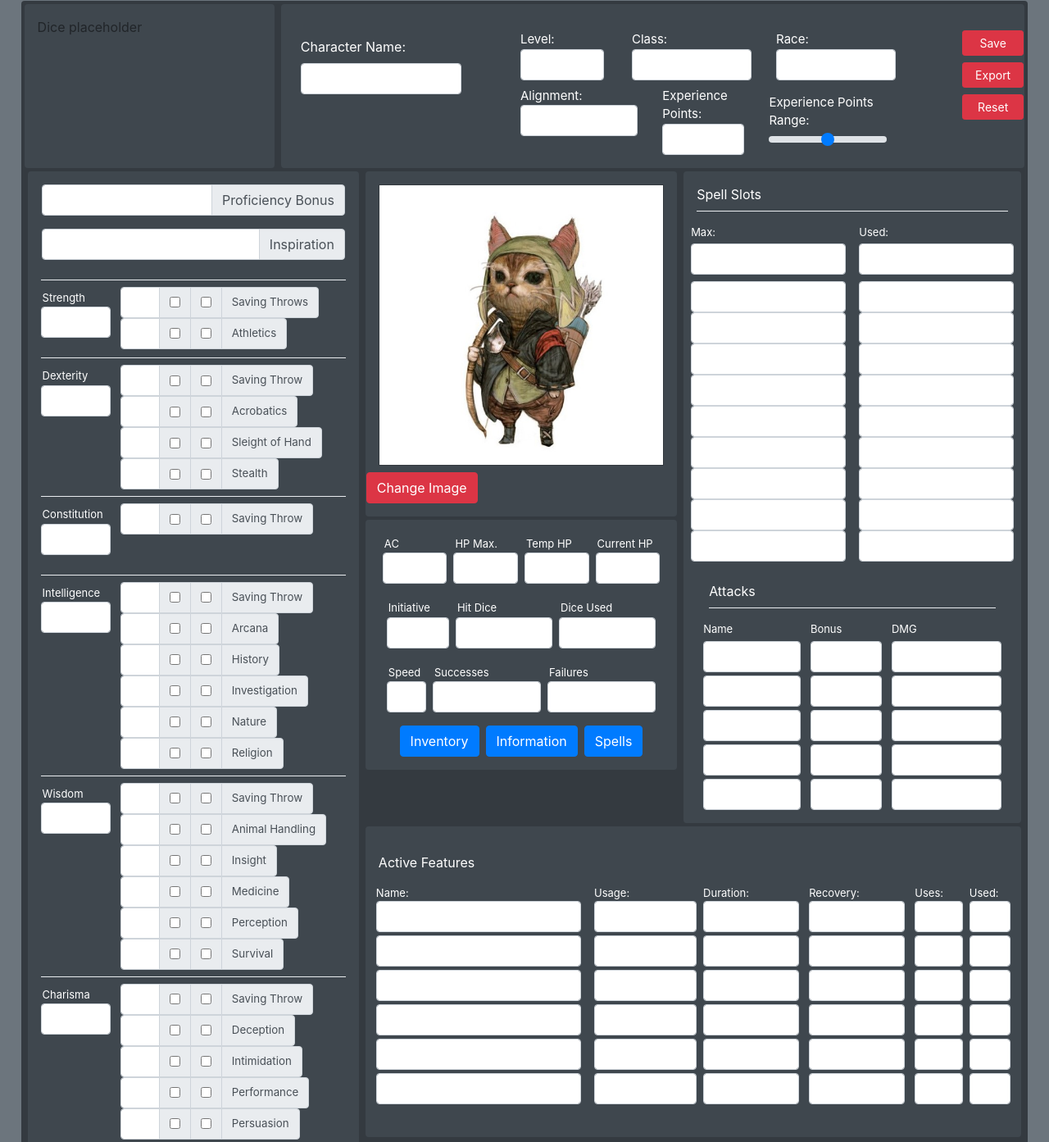
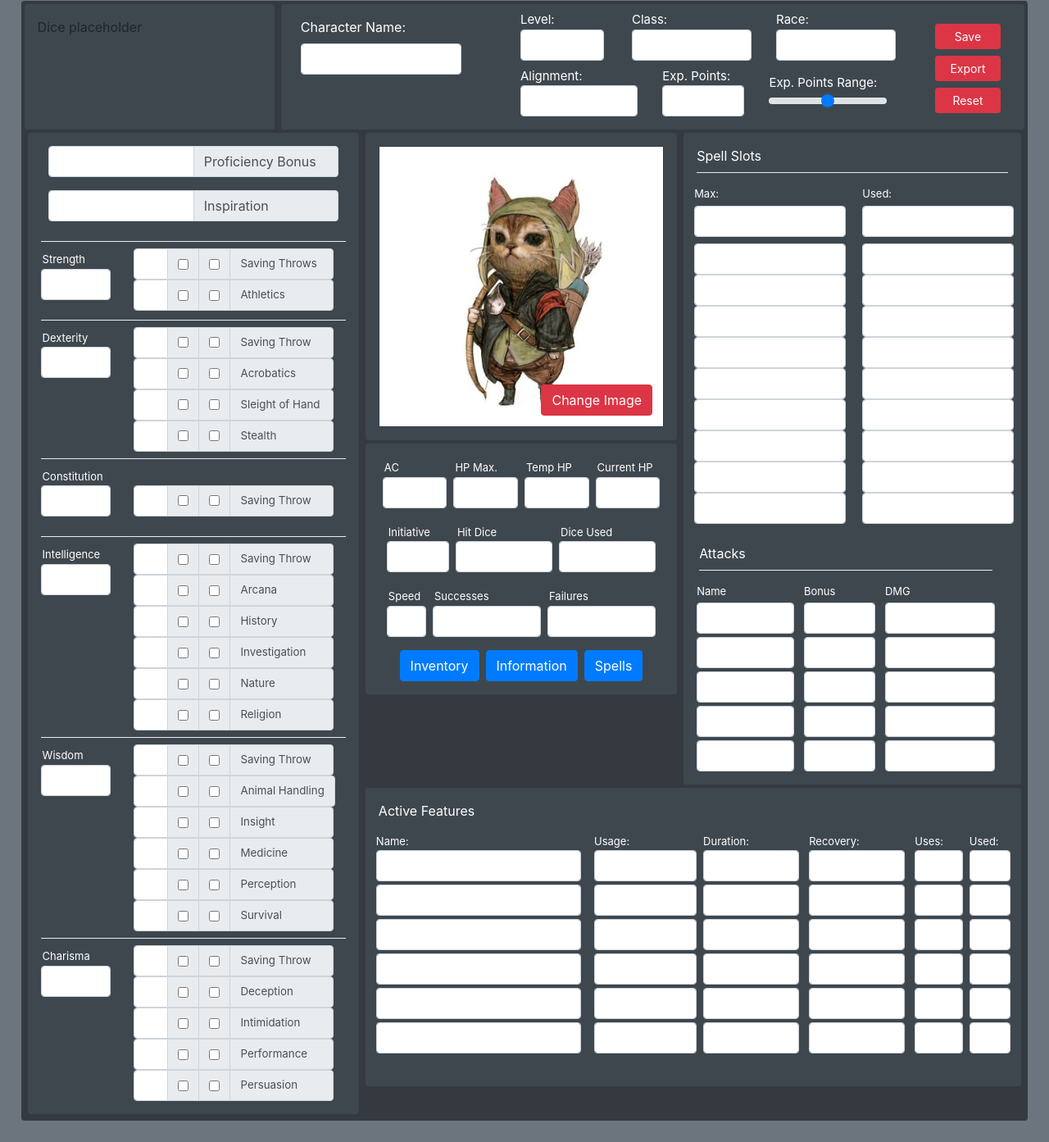
Before and after one commit to hansquiogue/cs326-final-eta, a plain HTML site: page dev-pages/character-sheet/character-sheet.html in a window 1280 px wide. Shown: the part 94-1487 px from the top of the page at 82% size. After the commit the page ends 1465 px from the top, so only its background shows below. Drawn offline with nearby package versions, Linux system fonts and the light colour scheme.

Commit message:
Aligned left and center clusters

```diff
--- a/dev-pages/character-sheet/character-sheet.css
+++ b/dev-pages/character-sheet/character-sheet.css
@@ -43,17 +43,11 @@ th,
   font-size: 15px;
 }
 
-img {
-  max-width: 100%;
-  max-height: 100%;
-  /* width: 400px;
-  height: 400px; */
-}
-
 .scroll-table {
   max-height: 22em;
   overflow: auto;
 }
+
 .table-delete {
   display: inline-block;
   vertical-align: middle;
@@ -88,3 +82,34 @@ img {
 .active-features-text {
   font-size: small;
 }
+
+/* User image */
+img {
+  max-width: 100%;
+  max-height: 100%;
+  /* width: 400px;
+  height: 400px; */
+}
+
+#user-image {
+  position: relative;
+}
+
+#change-img-btn {
+  position: absolute;
+  bottom: 30px;
+  right: 30px;
+}
+
+/* Skills aligning */
+#proficiency-append, #inspiration-append, .input-group > .skill-name {
+  min-width: 50%;
+}
+
+/* .input-group > .input-group-append {
+  flex: 0 0 20%;
+} */
+
+.input-group .input-group-text {
+  width: 100%;
+}
--- a/dev-pages/character-sheet/character-sheet.html
+++ b/dev-pages/character-sheet/character-sheet.html
@@ -68,11 +68,11 @@
       <!-- top cluster -->
       <div class="col top-cluster container section-container rounded p-3 ml-1">
         <div class="row">
-          <div class="col-sm-3 mt-4 mx-2 form-group">
+          <div class="col-sm-3 mx-2 form-group">
             <div class="text text-white">Character Name:</div>
             <input class="form-control mt-2" id="char-name">
           </div>
-          <div class="col-sm-7 mt-2 container">
+          <div class="col-sm-7 mt-n3 container">
             <div class="row mt-2">
               <div class="col-sm-3 mx-1">
                 <div class="top-cluster-mid-text">Level:</div>
@@ -92,52 +92,52 @@
                   <input class="form-control" id="alignment">
                 </div>
                 <div class="col-sm-3">
-                  <div class="top-cluster-mid-text">Experience Points:</div>
+                  <div class="top-cluster-mid-text">Exp. Points:</div>
                   <input class="form-control" id="exp-points">
                 </div>
                 <div class="col-sm-4 mt-2">
-                  <div class="top-cluster-mid-text">Experience Points Range:</div>
+                  <div class="top-cluster-mid-text">Exp. Points Range:</div>
                   <input type="range" class="custom-range" id="exp-range">
                 </div>
               </div>
             </div>
           </div>
-          <div class="col-sm-1 mt-2 justify-content-center">
-            <div class="row mt-2 "><button type="submit" class="btn btn-top btn-danger btn-sm"
+          <div class="col-sm-1">
+            <div class="row mt-2 mx-n5"><button type="submit" class="btn btn-top btn-danger btn-sm"
                 id="save-btn">Save</button>
             </div>
-            <div class="row mt-2"><button type="submit" class="btn btn-top btn-danger btn-sm"
+            <div class="row mt-2 mx-n5"><button type="submit" class="btn btn-top btn-danger btn-sm"
                 id="export-btn">Export</button>
             </div>
-            <div class="row mt-2"><button type="submit" class="btn btn-top btn-danger btn-sm"
+            <div class="row mt-2 mx-n5"><button type="submit" class="btn btn-top btn-danger btn-sm"
                 id="reset-btn">Reset</button>
             </div>
           </div>
         </div>
       </div>
-
-
     </div>
 
     <!-- TODO: THE REST -->
     <div class="row m-1 p-0">
       <!-- (Center) Left side skills-->
-      <div class="col-4 container section-container rounded p-3 mr-1 my-0">
-        <div class="row px-3">
+      <div class="col-4 container-fluid section-container rounded p-3 mr-1 my-0">
+        <div class="row px-4">
           <div class="input-group mb-3">
             <input type="text" class="form-control" aria-label="Proficiency" id="proficiencyBonus">
-            <div class="input-group-append">
+            <div class="input-group-append" id="proficiency-append">
               <span class="input-group-text" id="proficiency-label">Proficiency Bonus</span>
             </div>
           </div>
           <div class="input-group mb-3">
             <input type="text" class="form-control" aria-label="Inspiration" id="inspiration">
-            <div class="input-group-append">
+            <div class="input-group-append" id="inspiration-append">
               <span class="input-group-text" id="inspiration-label">Inspiration</span>
             </div>
           </div>
         </div>
+
         <div class="dropdown-divider"></div>
+
         <!-- Strength -->
         <div class="row">
           <div class="col-3 pr-0 mr-2">
@@ -146,7 +146,7 @@
               <input type="text" name="strength" id="strength" class="form-control" aria-label="Strength">
             </div>
           </div>
-          <div class="col px-1">
+          <div class="col mx-3 px-1">
             <!-- Strength Saving Throws -->
             <div class="skill input-group">
               <input type="text" class="form-control col-2" id="strSave">
@@ -160,7 +160,7 @@
                   <input type="checkbox" name="strSaveExp" id="strSaveExp">
                 </div>
               </div>
-              <div class="input-group-append">
+              <div class="input-group-append skill-name">
                 <span class="input-group-text">Saving Throws</span>
               </div>
             </div>
@@ -178,7 +178,7 @@
                   <input type="checkbox" name="athleticsExp" id="athleticsExp">
                 </div>
               </div>
-              <div class="input-group-append">
+              <div class="input-group-append skill-name">
                 <span class="input-group-text">Athletics</span>
               </div>
             </div>
@@ -196,7 +196,7 @@
               <input type="text" name="dexterity" id="dexterity" class="form-control" aria-label="dexterity">
             </div>
           </div>
-          <div class="col px-1">
+          <div class="col mx-3 px-1">
             <!-- Saving Throw -->
             <div class="skill input-group">
               <input type="text" class="form-control col-2" id="dexSave">
@@ -210,7 +210,7 @@
                   <input type="checkbox" name="dexSaveExp" id="dexSaveExp">
                 </div>
               </div>
-              <div class="input-group-append">
+              <div class="input-group-append skill-name">
                 <span class="input-group-text">Saving Throw</span>
               </div>
             </div>
@@ -228,7 +228,7 @@
                   <input type="checkbox" name="acrobaticsExp" id="acrobaticsExp">
                 </div>
               </div>
-              <div class="input-group-append">
+              <div class="input-group-append skill-name">
                 <span class="input-group-text">Acrobatics</span>
               </div>
             </div>
@@ -246,7 +246,7 @@
                   <input type="checkbox" name="sleightOfHandExp" id="sleightOfHandExp">
                 </div>
               </div>
-              <div class="input-group-append">
+              <div class="input-group-append skill-name">
                 <span class="input-group-text">Sleight of Hand</span>
               </div>
             </div>
@@ -264,7 +264,7 @@
                   <input type="checkbox" name="stealthExp" id="stealthExp">
                 </div>
               </div>
-              <div class="input-group-append">
+              <div class="input-group-append skill-name">
                 <span class="input-group-text">Stealth</span>
               </div>
             </div>
@@ -281,7 +281,7 @@
               <input type="text" name="constitution" id="constitution" class="form-control" aria-label="constitution">
             </div>
           </div>
-          <div class="col px-1">
+          <div class="col mx-3 mt-4 px-1">
             <!-- conSave -->
             <div class="skill input-group">
               <input type="text" class="form-control col-2" id="conSave">
@@ -295,7 +295,7 @@
                   <input type="checkbox" name="conSaveExp" id="conSaveExp">
                 </div>
               </div>
-              <div class="input-group-append">
+              <div class="input-group-append skill-name">
                 <span class="input-group-text">Saving Throw</span>
               </div>
             </div>
@@ -312,7 +312,7 @@
             </div>
           </div>
 
-          <div class="col px-1">
+          <div class="col mx-3 px-1">
             <!-- intSave -->
             <div class="skill input-group">
               <input type="text" class="form-control col-2" id="intSave">
@@ -326,7 +326,7 @@
                   <input type="checkbox" name="intSaveExp" id="intSaveExp">
                 </div>
               </div>
-              <div class="input-group-append">
+              <div class="input-group-append skill-name">
                 <span class="input-group-text">Saving Throw</span>
               </div>
             </div>
@@ -344,7 +344,7 @@
                   <input type="checkbox" name="arcanaExp" id="arcanaExp">
                 </div>
               </div>
-              <div class="input-group-append">
+              <div class="input-group-append skill-name">
                 <span class="input-group-text">Arcana</span>
               </div>
             </div>
@@ -362,7 +362,7 @@
                   <input type="checkbox" name="historyExp" id="historyExp">
                 </div>
               </div>
-              <div class="input-group-append">
+              <div class="input-group-append skill-name">
                 <span class="input-group-text">History</span>
               </div>
             </div>
@@ -380,7 +380,7 @@
                   <input type="checkbox" name="investigationExp" id="investigationExp">
                 </div>
               </div>
-              <div class="input-group-append">
+              <div class="input-group-append skill-name">
                 <span class="input-group-text">Investigation</span>
               </div>
             </div>
@@ -398,7 +398,7 @@
                   <input type="checkbox" name="natureExp" id="natureExp">
                 </div>
               </div>
-              <div class="input-group-append">
+              <div class="input-group-append skill-name">
                 <span class="input-group-text">Nature</span>
               </div>
             </div>
@@ -416,7 +416,7 @@
                   <input type="checkbox" name="religionExp" id="religionExp">
                 </div>
               </div>
-              <div class="input-group-append">
+              <div class="input-group-append skill-name">
                 <span class="input-group-text">Religion</span>
               </div>
             </div>
@@ -433,7 +433,7 @@
             </div>
           </div>
 
-          <div class="col px-1">
+          <div class="col mx-3 px-1">
             <!-- wisSave -->
             <div class="skill input-group">
               <input type="text" class="form-control col-2" id="wisSave">
@@ -447,7 +447,7 @@
                   <input type="checkbox" name="wisSaveExp" id="wisSaveExp">
                 </div>
               </div>
-              <div class="input-group-append">
+              <div class="input-group-append skill-name">
                 <span class="input-group-text">Saving Throw</span>
               </div>
             </div>
@@ -465,7 +465,7 @@
                   <input type="checkbox" name="animalHandlingExp" id="animalHandlingExp">
                 </div>
               </div>
-              <div class="input-group-append">
+              <div class="input-group-append skill-name">
                 <span class="input-group-text">Animal Handling</span>
               </div>
             </div>
@@ -483,7 +483,7 @@
                   <input type="checkbox" name="insightExp" id="insightExp">
                 </div>
               </div>
-              <div class="input-group-append">
+              <div class="input-group-append skill-name">
                 <span class="input-group-text">Insight</span>
               </div>
             </div>
@@ -501,7 +501,7 @@
                   <input type="checkbox" name="medicineExp" id="medicineExp">
                 </div>
               </div>
-              <div class="input-group-append">
+              <div class="input-group-append skill-name">
                 <span class="input-group-text">Medicine</span>
               </div>
             </div>
@@ -519,7 +519,7 @@
                   <input type="checkbox" name="perceptionExp" id="perceptionExp">
                 </div>
               </div>
-              <div class="input-group-append">
+              <div class="input-group-append skill-name">
                 <span class="input-group-text">Perception</span>
               </div>
             </div>
@@ -537,13 +537,15 @@
                   <input type="checkbox" name="survivalExp" id="survivalExp">
                 </div>
               </div>
-              <div class="input-group-append">
+              <div class="input-group-append skill-name">
                 <span class="input-group-text">Survival</span>
               </div>
             </div>
           </div>
         </div>
+
         <div class="dropdown-divider"></div>
+
         <div class="row">
           <div class="col-3 pr-0 mr-2">
             <div class="form-group">
@@ -552,7 +554,7 @@
             </div>
           </div>
 
-          <div class="col px-1">
+          <div class="col mx-3 px-1">
             <!-- chaSave -->
             <div class="skill input-group">
               <input type="text" class="form-control col-2" id="chaSave">
@@ -566,7 +568,7 @@
                   <input type="checkbox" name="chaSaveExp" id="chaSaveExp">
                 </div>
               </div>
-              <div class="input-group-append">
+              <div class="input-group-append skill-name">
                 <span class="input-group-text">Saving Throw</span>
               </div>
             </div>
@@ -584,7 +586,7 @@
                   <input type="checkbox" name="deceptionExp" id="deceptionExp">
                 </div>
               </div>
-              <div class="input-group-append">
+              <div class="input-group-append skill-name">
                 <span class="input-group-text">Deception</span>
               </div>
             </div>
@@ -602,7 +604,7 @@
                   <input type="checkbox" name="intimidationExp" id="intimidationExp">
                 </div>
               </div>
-              <div class="input-group-append">
+              <div class="input-group-append skill-name">
                 <span class="input-group-text">Intimidation</span>
               </div>
             </div>
@@ -620,7 +622,7 @@
                   <input type="checkbox" name="performanceExp" id="performanceExp">
                 </div>
               </div>
-              <div class="input-group-append">
+              <div class="input-group-append skill-name">
                 <span class="input-group-text">Performance</span>
               </div>
             </div>
@@ -638,21 +640,12 @@
                   <input type="checkbox" name="persuasionExp" id="persuasionExp">
                 </div>
               </div>
-              <div class="input-group-append">
+              <div class="input-group-append skill-name">
                 <span class="input-group-text">Persuasion</span>
               </div>
             </div>
-
-
           </div>
-
-
-
-
-
         </div>
-
-
       </div>
 
       <!-- right-hand parts -->
@@ -662,12 +655,12 @@
           <!-- middle column -->
           <div class="col user-img mr-1 ml-0 my-0 p-0">
             <!-- character image -->
-            <div class="row container section-container rounded mt-0 mx-0 mb-1 p-3">
+            <div class="row container section-container rounded mt-0 mx-0 mb-1 p-3" id="user-image">
               <img src="./default.jpg" class="border border-dark" alt="Character Image">
-              <div class="row">
-                <!-- TODO fix button placement -->
+              <button type="submit" class="btn btn-danger mt-2" id="change-img-btn">Change Image</button>
+              <!-- <div class="col">
                 <button type="submit" class="btn btn-danger mt-2 float-right" id="change-img-btn">Change Image</button>
-              </div>
+              </div> -->
             </div>
             <!-- center cluster -->
             <div class="row p-3 mx-0 mt-1 mb-0 container section-container rounded">
@@ -765,7 +758,7 @@
                 <div class="label">Spell Slots</div>
                 <div class="dropdown-divider"></div>
                 <div class="row mt-3">
-                  <div class="col-sm mx-1 px-1">
+                  <div class="col-sm mx-2 px-1">
                     <div class="spell-slots-text column-label">Max:</div>
                     <!-- fix this cause I don't know what the limit is-->
                     <input class="form-control mt-1" type="number" min="1" max="10" id="max0">
@@ -795,9 +788,9 @@
                     <input class="form-control mt-0" id="used9">
                   </div>
                 </div><br>
-                <div class="col-md-12 mt-7">
-                  <div class="label">Attacks</div>
-                  <div class="dropdown-divider"></div>
+                <div class="col-md-12 mx-n2 mt-6">
+                  <div class="label mx-n1">Attacks</div>
+                  <div class="dropdown-divider mx-n1"></div>
                   <div class="row mt-3">
                     <div class="col-sm-4 mx-1 px-1">
                       <div class="attack-slots-text column-label">Name </div>
@@ -833,7 +826,7 @@
         <!-- active features -->
         <div class="row mt-1 mx-0 p-3 container section-container rounded">
           <div class="row main-text">
-            <div class="col-md-12 mt-3 cluster-heading">Active Features</div>
+            <div class="col-md-12 cluster-heading">Active Features</div>
           </div>
           <div class="dropdown-divider"></div>
           <div class="row mt-3">
```
